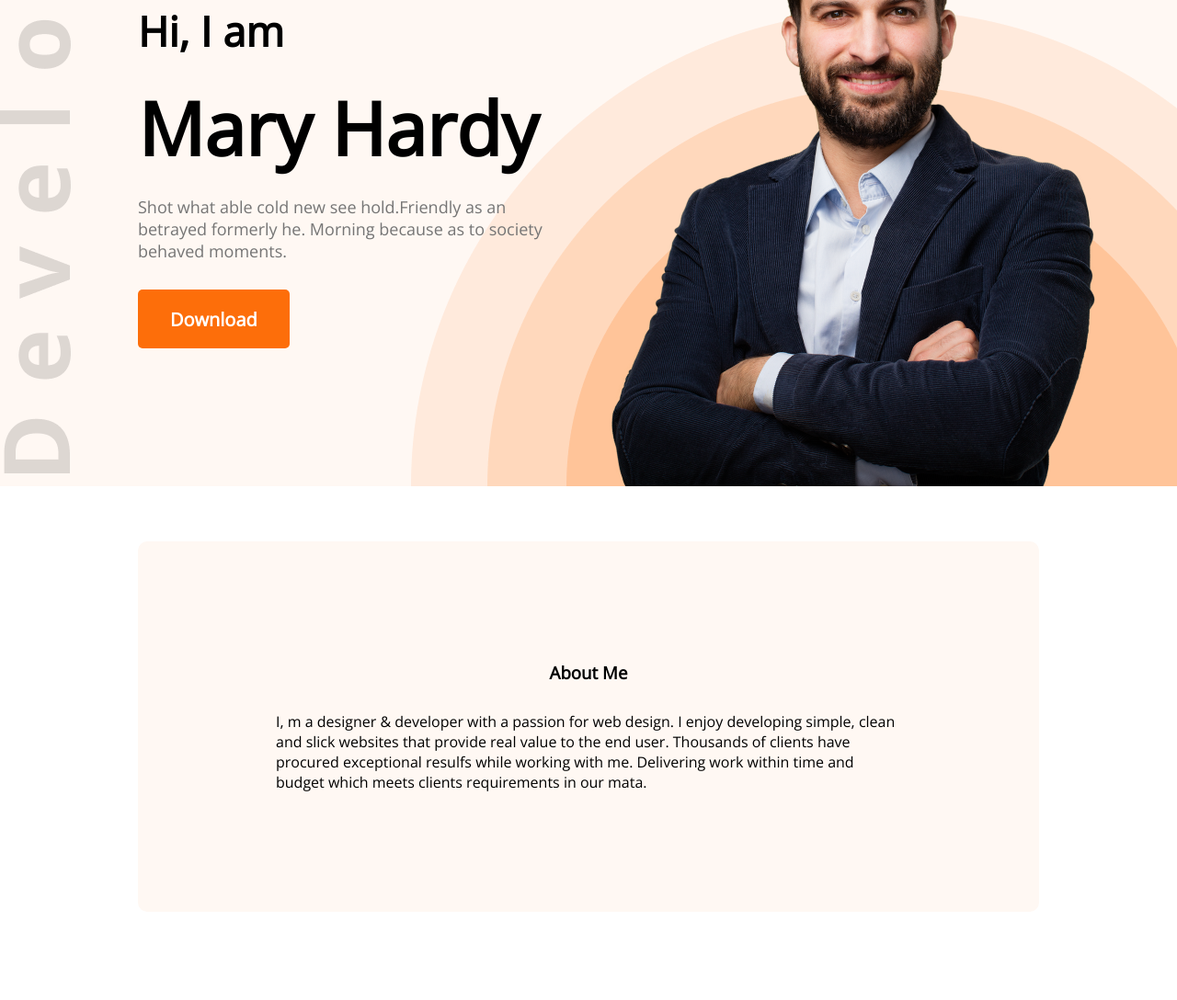
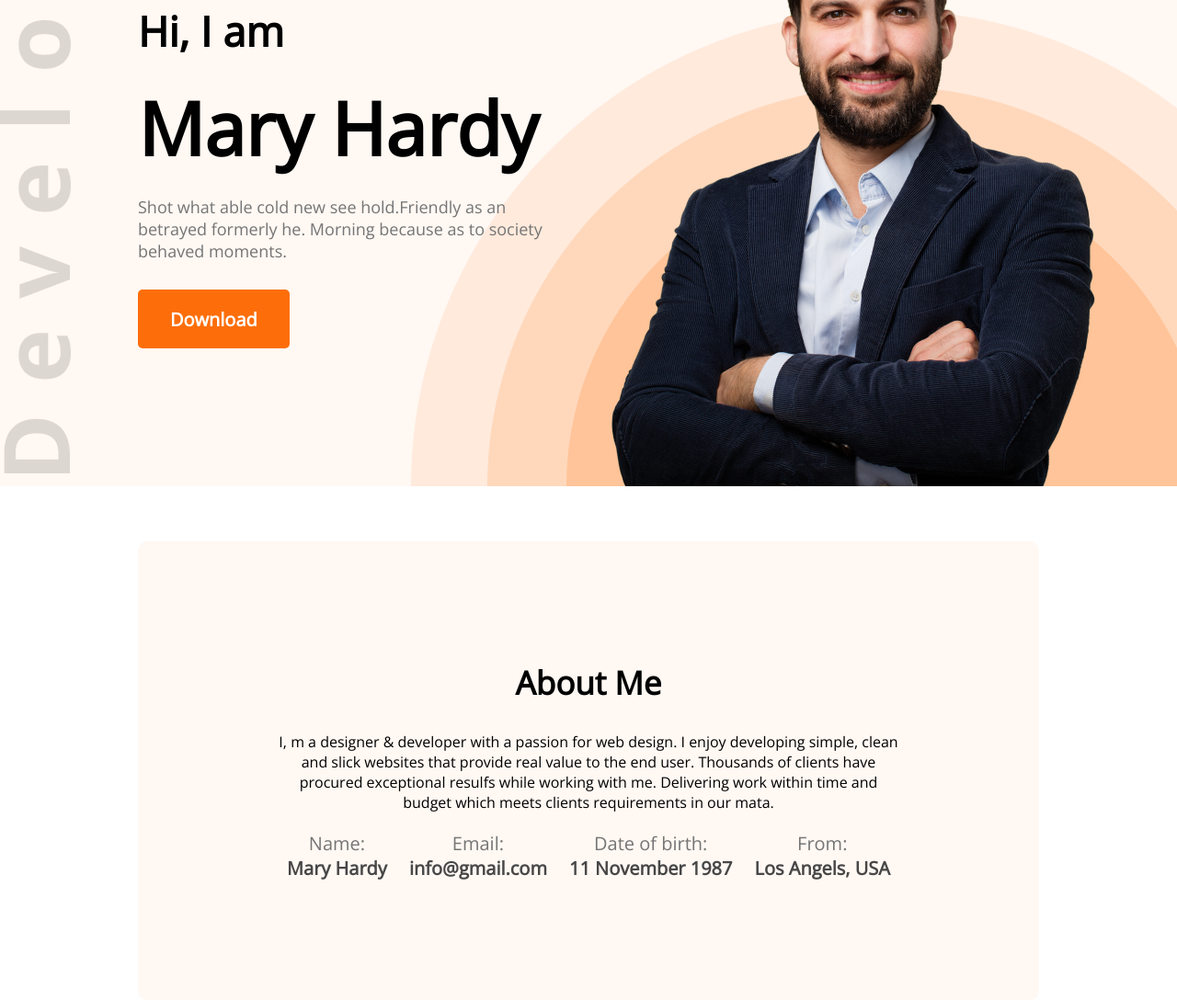
Before and after one commit to RakibulHasan047/developer-portfolio, a plain HTML site: page index.html in a window 1280 px wide. Shown: the part 261-1349 px from the top of the page at 92% size. Before the commit the page ends 1253 px from the top, so only its background shows below. Drawn offline with nearby package versions, Linux system fonts and the light colour scheme.

Commit message:
complete about

```diff
--- a/index.html
+++ b/index.html
@@ -33,6 +33,24 @@
         <section class="about">
             <h3 class="section-title">About Me</h3>
             <p class="section-description">I, m a designer & developer with a passion for web design. I enjoy developing simple, clean and slick websites that provide real value to the end user. Thousands of clients have procured exceptional resulfs while working with me. Delivering work within time and budget which meets clients requirements in our mata.</p>
+        <div class="about-info-container">
+            <div class="about-info">
+                <p class="info-title">Name:</p>
+                <p class="info-description">Mary Hardy</p>
+            </div>
+            <div class="about-info">
+                <p class="info-title">Email:</p>
+                <p class="info-description">info@gmail.com</p>
+            </div>
+            <div class="about-info">
+                <p class="info-title">Date of birth:</p>
+                <p class="info-description">11 November 1987</p>
+            </div>
+            <div class="about-info">
+                <p class="info-title">From:</p>
+                <p class="info-description">Los Angels, USA</p>
+            </div>
+        </div>
         </section>
     </main>
 </body>
--- a/styles/portfolio.css
+++ b/styles/portfolio.css
@@ -72,17 +72,36 @@ main{
 }
 /* about section style */
 .about{
+    text-align: center;
     margin-top: 60px;
     background: #FFF8F3;
     border-radius: 10px;
     padding: 130px 150px;
 }
 .section-title{
-    text-align: center;
+
     margin-bottom: 30px;
+    font-weight: 700;
+    font-size: 35px;
 }
 .setion-description{
     color: #757575;
     font-size: 18px;
     margin-bottom: 30px;
 }
+
+.about-info-container{
+    display: flex;
+    justify-content: space-around;
+    margin-top: 20px;
+}
+.info-title{
+    font-weight: 400;
+    font-size: 20px;
+    color: #757575;
+}
+.info-description{
+    font-weight: 700;
+font-size: 20px;
+    color: #474747;
+}
```
